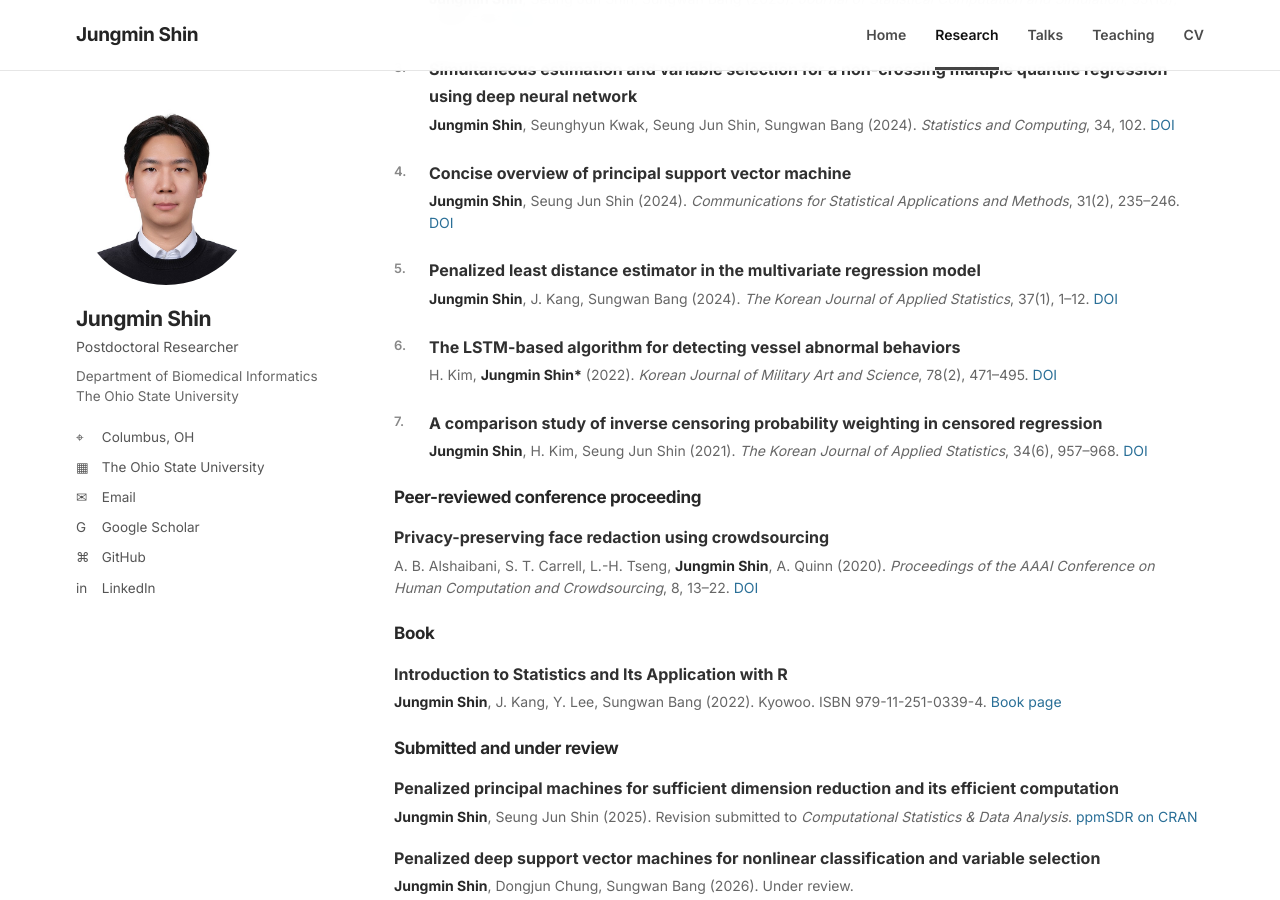
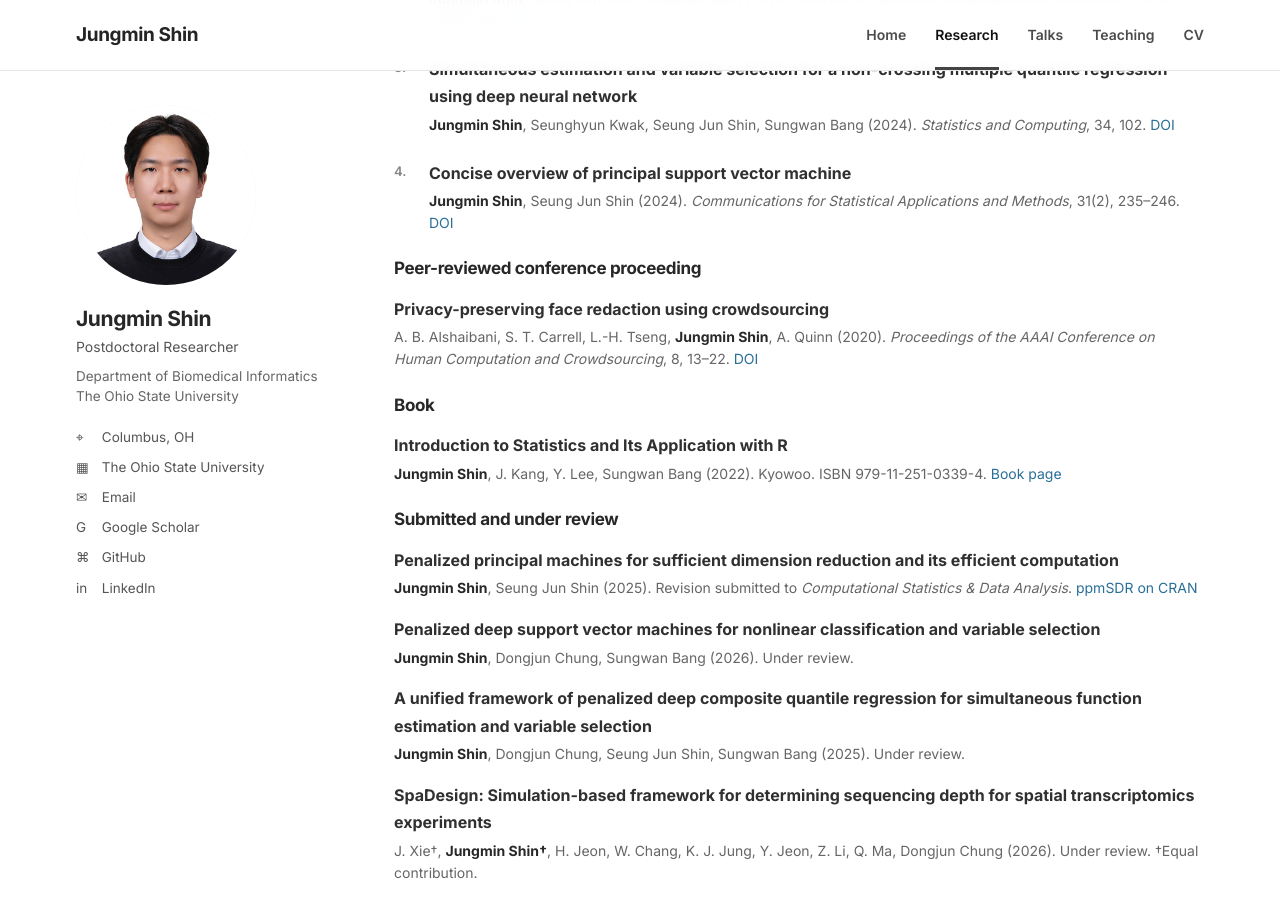
Before and after one commit to c16267/c16267.github.io, a Jekyll site: the page built from research.md, in a window 1280 px wide and 900 px high, scrolled down 1208 px. Built offline with Jekyll 4.4.1, drawn with Linux system fonts in a browser that asks for light colours.

Commit message:
Update research.md to remove outdated publications
Removed two publications from the list of research papers.

```diff
--- a/research.md
+++ b/research.md
@@ -43,9 +43,6 @@ Longitudinal biomarker analysis, survival analysis, cytokine assays, spectral fl
   <li><div class="pub-title">A least distance estimator for a multivariate regression model using deep neural networks</div><div class="pub-meta"><strong>Jungmin Shin</strong>, Seung Jun Shin, Sungwan Bang (2025). <em>Journal of Statistical Computation and Simulation</em>, 95(10), 2308–2325. <a href="https://doi.org/10.1080/00949655.2025.2492195">DOI</a></div></li>
   <li><div class="pub-title">Simultaneous estimation and variable selection for a non-crossing multiple quantile regression using deep neural network</div><div class="pub-meta"><strong>Jungmin Shin</strong>, Seunghyun Kwak, Seung Jun Shin, Sungwan Bang (2024). <em>Statistics and Computing</em>, 34, 102. <a href="https://doi.org/10.1007/s11222-024-10418-4">DOI</a></div></li>
   <li><div class="pub-title">Concise overview of principal support vector machine</div><div class="pub-meta"><strong>Jungmin Shin</strong>, Seung Jun Shin (2024). <em>Communications for Statistical Applications and Methods</em>, 31(2), 235–246. <a href="https://doi.org/10.29220/CSAM.2024.31.2.235">DOI</a></div></li>
-  <li><div class="pub-title">Penalized least distance estimator in the multivariate regression model</div><div class="pub-meta"><strong>Jungmin Shin</strong>, J. Kang, Sungwan Bang (2024). <em>The Korean Journal of Applied Statistics</em>, 37(1), 1–12. <a href="https://doi.org/10.5351/KJAS.2024.37.1.001">DOI</a></div></li>
-  <li><div class="pub-title">The LSTM-based algorithm for detecting vessel abnormal behaviors</div><div class="pub-meta">H. Kim, <strong>Jungmin Shin*</strong> (2022). <em>Korean Journal of Military Art and Science</em>, 78(2), 471–495. <a href="https://doi.org/10.31066/kjmas.2022.78.2.017">DOI</a></div></li>
-  <li><div class="pub-title">A comparison study of inverse censoring probability weighting in censored regression</div><div class="pub-meta"><strong>Jungmin Shin</strong>, H. Kim, Seung Jun Shin (2021). <em>The Korean Journal of Applied Statistics</em>, 34(6), 957–968. <a href="https://doi.org/10.5351/KJAS.2021.34.6.957">DOI</a></div></li>
 </ul>
 
 ### Peer-reviewed conference proceeding
```
